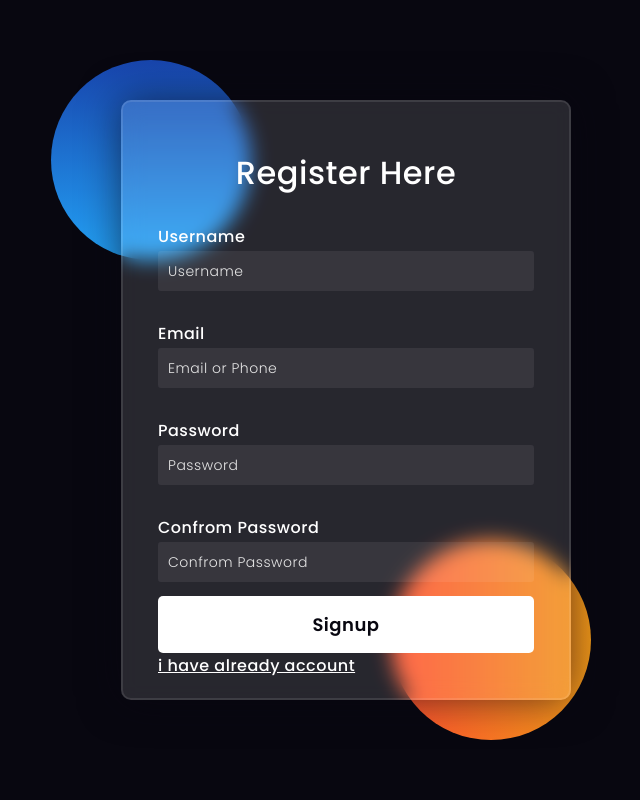
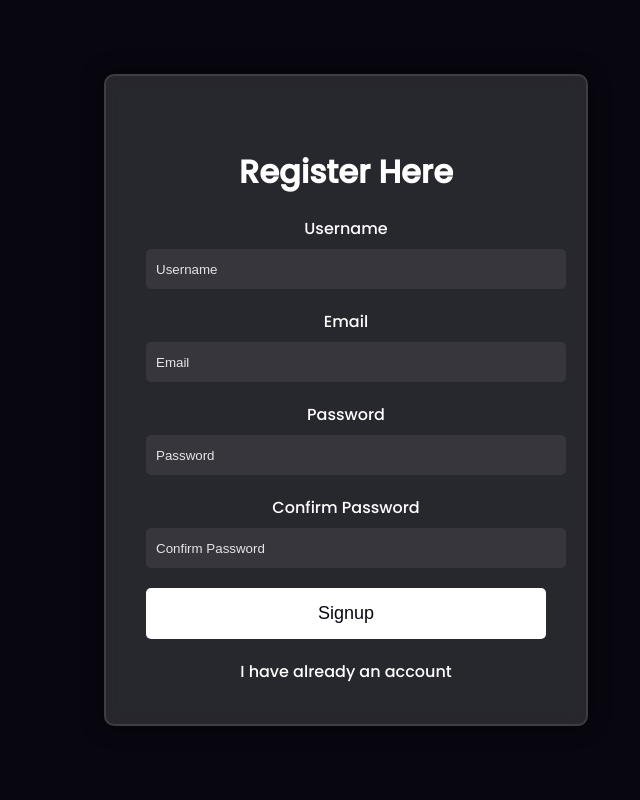
Before and after one commit to prajwal279/Expense-Balancer, a Django app: page / in a window 1280 px wide. Shown: the whole page, without its empty margins (294-934 px from the left). Run offline with Django 5.2, Linux system fonts and the light colour scheme.

Commit message:
added design

```diff
--- a/expenses/views.py
+++ b/expenses/views.py
@@ -5,12 +5,22 @@ from .forms import ExpenseForm
 from django.contrib.auth import authenticate,login,logout
 from django.contrib.auth.decorators import login_required
 from .models import Friendship
-# Create your views here.
+
 @login_required(login_url='login')
 def HomePage(request):
     groups = request.user.group_members.all()
-    print(groups)
-    return render (request,'home.html',{'groups': groups})
+    #print(groups)
+    context = {}
+    # if request.method == 'POST':
+    #     groups = request.user.group_members.all()
+    context['groups'] = groups
+    # view_group_id = request.GET.get("view_group_id")
+    # context['view_group_id'] = view_group_id
+    # print(view_group_id)
+    view_group_id = request.GET.get("group_id")
+    context['view_group_id'] = view_group_id
+    return render (request,'home.html',context)
+
 
 def SignupPage(request):
     if request.method=='POST':
@@ -43,7 +53,7 @@ def LoginPage(request):
     return render (request,'login.html')
 
 @login_required
-def create_group(request):
+def create_group(request)   :
     groups = request.user.group_members.all()
     friends = request.user.friends2.all()
     if request.method == 'POST':
@@ -57,7 +67,6 @@ def create_group(request):
         group.members.add(request.user)
         return redirect('home')
     view_group_id = request.GET.get("view_group_id")
-    print(view_group_id)
     return render(request, 'create_group.html', {'friends': friends, 'groups':groups,'view_group_id':view_group_id})
 
 @login_required
@@ -94,7 +103,10 @@ def edit_group(request, group_id):
 @login_required
 def add_friend(request):
     if request.method == 'POST':
-        username = request.POST.get('username')
+        username = request.POST.get('friend_username')
+        if not username:
+            username = request.POST.get('username')
+        print(request.POST)
         friend = get_object_or_404(User, username=username)
 
         if request.user != friend:
@@ -113,7 +125,7 @@ def add_friend(request):
 
 @login_required
 def friend_list(request):
-    friends = Friendship.objects.filter(user1=request.user)
+    friends = Friendship.objects.filter(user2=request.user)
     friend_users = set()
     for friend in friends:
         if friend.user1 != request.user:
--- a/templates/add_friends.html
+++ b/templates/add_friends.html
@@ -1,4 +1,4 @@
-!DOCTYPE html>
+<!DOCTYPE html>
 <html lang="en">
 <head>
     <meta charset="UTF-8">
--- a/templates/create_group.html
+++ b/templates/create_group.html
@@ -4,8 +4,6 @@
     <meta charset="utf-8">
     <title>Create Group</title>
     <meta name="viewport" content="width=device-width, initial-scale=1, shrink-to-fit=no">
-
-    <!-- Bootstrap CSS -->
     <link rel="stylesheet" href="https://cdn.jsdelivr.net/npm/bootstrap@4.3.1/dist/css/bootstrap.min.css" integrity="sha384-ggOyR0iXCbMQv3Xipma34MD+dH/1fQ784/j6cY/iJTQUOhcWr7x9JvoRxT2MZw1T" crossorigin="anonymous">
 
 </head>
--- a/templates/signup.html
+++ b/templates/signup.html
@@ -1,163 +1,97 @@
 <!DOCTYPE html>
 <html lang="en">
 <head>
-  <!-- Design by foolishdeveloper.com -->
+    <meta charset="UTF-8">
+    <meta name="viewport" content="width=device-width, initial-scale=1.0">
     <title>Signup Page</title>
-
-    <link rel="preconnect" href="https://fonts.gstatic.com">
-    <link rel="stylesheet" href="https://cdnjs.cloudflare.com/ajax/libs/font-awesome/5.15.4/css/all.min.css">
-    <link href="https://fonts.googleapis.com/css2?family=Poppins:wght@300;500;600&display=swap" rel="stylesheet">
-    <!--Stylesheet-->
-    <style media="screen">
-      *,
-*:before,
-*:after{
-    padding: 0;
+    <link href="https://fonts.googleapis.com/css2?family=Poppins:wght@300;500&display=swap" rel="stylesheet">
+    <style>
+        body {
+            background-color: #080710;
+            font-family: 'Poppins', sans-serif;
+            display: flex;
+            justify-content: center;
+            align-items: center;
+            height: 100vh;
             margin: 0;
-    box-sizing: border-box;
         }
-body{
-    background-color: #080710;
+        .container {
+            background-color: rgba(255, 255, 255, 0.13);
+            border-radius: 10px;
+            padding: 40px;
+            backdrop-filter: blur(10px);
+            border: 2px solid rgba(255, 255, 255, 0.1);
+            box-shadow: 0 0 20px rgba(0, 0, 0, 0.6);
+            width: 400px;
+            text-align: center;
         }
-.background{
-    width: 430px;
-    height: 520px;
-    position: absolute;
-    transform: translate(-50%,-50%);
-    left: 50%;
-    top: 50%;
+        .container h3 {
+            color: #ffffff;
+            font-size: 32px;
+            margin-bottom: 20px;
         }
-.background .shape{
-    height: 200px;
-    width: 200px;
-    position: absolute;
-    border-radius: 50%;
+        .container label {
+            display: block;
+            color: #ffffff;
+            font-size: 16px;
+            margin-top: 20px;
         }
-.shape:first-child{
-    background: linear-gradient(
-        #1845ad,
-        #23a2f6
-    );
-    left: -80px;
-    top: -80px;
-}
-.shape:last-child{
-    background: linear-gradient(
-        to right,
-        #ff512f,
-        #f09819
-    );
-    right: -30px;
-    bottom: -80px;
-}
-form{
-    height: 600px;
-    width: 450px;
-    background-color: rgba(255,255,255,0.13);
-    position: absolute;
-    transform: translate(-50%,-50%);
-    top: 50%;
-    left: 50%;
-    border-radius: 10px;
-    backdrop-filter: blur(10px);
-    border: 2px solid rgba(255,255,255,0.1);
-    box-shadow: 0 0 40px rgba(8,7,16,0.6);
-    padding: 50px 35px;
-}
-form *{
-    font-family: 'Poppins',sans-serif;
+        .container input {
+            width: 100%;
+            height: 40px;
+            background-color: rgba(255, 255, 255, 0.07);
+            border-radius: 5px;
+            padding: 0 10px;
+            margin-top: 8px;
             color: #ffffff;
-    letter-spacing: 0.5px;
-    outline: none;
             border: none;
         }
-form h3{
-    font-size: 32px;
-    font-weight: 500;
-    line-height: 42px;
-    text-align: center;
-}
-
-label{
-    display: block;
-    margin-top: 30px;
-    font-size: 16px;
-    font-weight: 500;
-}
-input{
-    display: block;
-    height: 40px;
-    width: 100%;
-    background-color: rgba(255,255,255,0.07);
-    border-radius: 3px;
-    padding: 0 10px;
-    margin-top: 2px;
-    font-size: 14px;
-    font-weight: 300;
-}
-::placeholder{
+        .container input::placeholder {
             color: #e5e5e5;
         }
-button{
-    margin-top: 14px;
+        .container button {
+            margin-top: 20px;
             width: 100%;
             background-color: #ffffff;
             color: #080710;
-    padding: 15px 0;
+            padding: 15px;
             font-size: 18px;
-    font-weight: 600;
             border-radius: 5px;
             cursor: pointer;
+            border: none;
         }
-.social{
-  margin-top: 30px;
-  display: flex;
+        .container a {
+            display: block;
+            color: #ffffff;
+            margin-top: 20px;
+            text-decoration: none;
         }
-.social div{
-  background: red;
-  width: 150px;
-  border-radius: 3px;
-  padding: 5px 10px 10px 5px;
-  background-color: rgba(255,255,255,0.27);
-  color: #eaf0fb;
-  text-align: center;
+        .container a:hover {
+            text-decoration: underline;
         }
-.social div:hover{
-  background-color: rgba(255,255,255,0.47);
-}
-.social .fb{
-  margin-left: 25px;
-}
-.social i{
-  margin-right: 4px;
-}
-
     </style>
 </head>
 <body>
-    <div class="background">
-        <div class="shape"></div>
-        <div class="shape"></div>
-    </div>
+    <div class="container">
+        <h3>Register Here</h3>
         <form action="" method="post">
             {% csrf_token %}
-        <h3>Register Here</h3>
-
             <label>Username</label>
-        <input type="text" placeholder="Username" name="username" id="username">
+            <input type="text" id="username" name="username" placeholder="Username">
 
             <label>Email</label>
-        <input type="email" placeholder="Email or Phone" name="email" id="email">
+            <input type="email" id="email" name="email" placeholder="Email">
 
             <label>Password</label>
-        <input type="password" placeholder="Password" id="password1" name="password1">
+            <input type="password" id="password1" name="password1" placeholder="Password">
 
+            <label>Confirm Password</label>
+            <input type="password" id="password2" name="password2" placeholder="Confirm Password">
 
-        <label>Confrom Password</label>
-        <input type="password" placeholder="Confrom Password" id="password2" name="password2">
             <button type="submit">Signup</button>
 
-        <a href="{% url 'login' %}" >i have already account</a>
+            <a href="{% url 'login' %}">I have already an account</a>
         </form>
+    </div>
 </body>
 </html>
```
Also changed, not shown: templates/home.html (+84 -18 lines), templates/login.html (+53 -117 lines), db.sqlite3, templates/friend_list.html (line endings or trailing spaces). Lines whose indentation alone changed are shown as unchanged.
